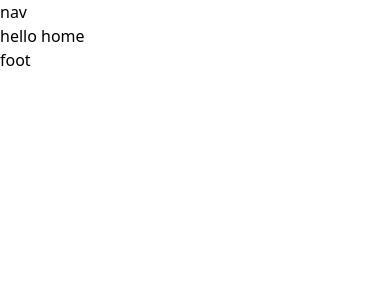
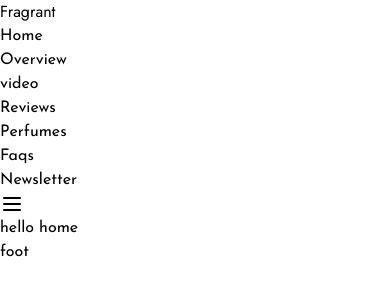
Before and after one commit to dev-kawser/fragrant-front-end-project, a React (Vite) app: page / in a window 390 px wide. Shown: the top 300 px of the page. Built offline with nearby package versions, Linux system fonts and the light colour scheme.

Commit message:
navbar added with mobile responsive

```diff
--- a/src/Layout/Root.jsx
+++ b/src/Layout/Root.jsx
@@ -5,7 +5,7 @@ import Footer from "../Shared/Footer/Footer";
 
 const Root = () => {
     return (
-        <div>
+        <div className="josefin">
             <Navbar></Navbar>
             <Outlet></Outlet>
             <Footer></Footer>
--- a/src/Shared/Navbar/Navbar.jsx
+++ b/src/Shared/Navbar/Navbar.jsx
@@ -1,10 +1,112 @@
+import { useState } from 'react';
+import { useRef } from 'react';
+import { useEffect } from 'react';
+import { Link } from 'react-router-dom';
+
+const Navbar = () => {
+
+    const [dropDownState, setDropDownState] = useState(false);
+    const dropDownMenuRef = useRef();
+
+    useEffect(() => {
+        const closeDropDown = (e) => {
+            if (!dropDownMenuRef?.current?.contains(e?.target)) {
+                setDropDownState(false);
+            }
+        };
+
+        document.addEventListener('mousedown', closeDropDown);
+
+        return () => {
+            document.removeEventListener('mousedown', closeDropDown);
+        };
+    }, []);
+
+    const lgLinks = <>
+
+        <li className="group flex  cursor-pointer flex-col text-[#74909B] font-bold">
+            <Link>
+                Home
+            </Link>
+            <span className="mt-[2px] h-[3px] w-[0px] rounded-full bg-sky-500 transition-all duration-300 group-hover:w-full"></span>
+        </li>
+        <li className="group flex  cursor-pointer flex-col">
+            <Link>
+                Overview
+            </Link>
+            <span className="mt-[2px] h-[3px] w-[0px] rounded-full bg-sky-500 transition-all duration-300 group-hover:w-full"></span>
+        </li>
+        <li className="group flex  cursor-pointer flex-col">
+            <Link>
+                video
+            </Link>
+            <span className="mt-[2px] h-[3px] w-[0px] rounded-full bg-sky-500 transition-all duration-300 group-hover:w-full"></span>
+        </li>
+        <li className="group flex  cursor-pointer flex-col">
+            <Link>
+                Reviews
+            </Link>
+            <span className="mt-[2px] h-[3px] w-[0px] rounded-full bg-sky-500 transition-all duration-300 group-hover:w-full"></span>
+        </li>
+        <li className="group flex  cursor-pointer flex-col">
+            <Link>
+                Perfumes
+            </Link>
+            <span className="mt-[2px] h-[3px] w-[0px] rounded-full bg-sky-500 transition-all duration-300 group-hover:w-full"></span>
+        </li>
+        <li className="group flex  cursor-pointer flex-col">
+            <Link>
+                Faqs
+            </Link>
+            <span className="mt-[2px] h-[3px] w-[0px] rounded-full bg-sky-500 transition-all duration-300 group-hover:w-full"></span>
+        </li>
+        <li className="group flex  cursor-pointer flex-col">
+            <Link>
+                Newsletter
+            </Link>
+            <span className="mt-[2px] h-[3px] w-[0px] rounded-full bg-sky-500 transition-all duration-300 group-hover:w-full"></span>
+        </li>
+
+    </>
 
 
-const Navbar = () => {
     return (
-        <div>
-            nav
-        </div>
+        <nav className="flex items-center justify-between bg-transparent lg:px-20 px-2 py-2 text-white mb-24">
+            <div className="scale-100 cursor-pointer rounded-2xl px-3 py-2 text-xl font-semibold text-white transition-all duration-200 hover:scale-110 tracking-[8px]">
+                <h2 className='jost uppercase text-[#74909B]'>Fragrant</h2>
+            </div>
+            <ul className="hidden items-center justify-between gap-10 md:flex text-[#626363]">
+                {lgLinks}
+            </ul>
+            <div ref={dropDownMenuRef} onClick={() => setDropDownState(!dropDownState)} className="relative flex transition-transform md:hidden text-[#74909B]">
+                <svg xmlns="http://www.w3.org/2000/svg" width="24" height="24" viewBox="0 0 24 24" fill="none" stroke="currentColor" strokeWidth="2" strokeLinecap="round" strokeLinejoin="round" className="cursor-pointer" > <line x1="4" x2="20" y1="12" y2="12" /> <line x1="4" x2="20" y1="6" y2="6" /><line x1="4" x2="20" y1="18" y2="18" /> </svg>
+                {dropDownState && (
+                    <ul className=" z-10  gap-2  bg-[#74909B]  absolute right-0 top-11 flex w-[200px] flex-col  rounded-lg text-[#626363] text-base ">
+                        <li className="cursor-pointer  px-6 py-2 text-white rounded-t-lg hover:bg-sky-600 ">
+                            Home
+                        </li>
+                        <li className="cursor-pointer  px-6 py-2 text-white hover:bg-sky-600 ">
+                            Overview
+                        </li>
+                        <li className="cursor-pointer  px-6 py-2 text-white hover:bg-sky-600 ">
+                            video
+                        </li>
+                        <li className="cursor-pointer  px-6 py-2 text-white hover:bg-sky-600 ">
+                            Reviews
+                        </li>
+                        <li className="cursor-pointer  px-6 py-2 text-white hover:bg-sky-600 ">
+                            Perfumes
+                        </li>
+                        <li className="cursor-pointer  px-6 py-2 text-white hover:bg-sky-600 ">
+                            Faqs
+                        </li>
+                        <li className="cursor-pointer  px-6 py-2 text-white hover:bg-sky-600 ">
+                            Newsletter
+                        </li>
+                    </ul>
+                )}
+            </div>
+        </nav>
     );
 };
 
--- a/src/index.css
+++ b/src/index.css
@@ -1,3 +1,13 @@
+@import url('https://fonts.googleapis.com/css2?family=Josefin+Sans:ital,wght@0,100..700;1,100..700&family=Jost:ital,wght@0,100..900;1,100..900&display=swap');
+
 @tailwind base;
 @tailwind components;
 @tailwind utilities;
+
+.josefin {
+    font-family: "Josefin Sans", sans-serif;
+}
+
+.jost {
+    font-family: "Jost", sans-serif;
+}
```
